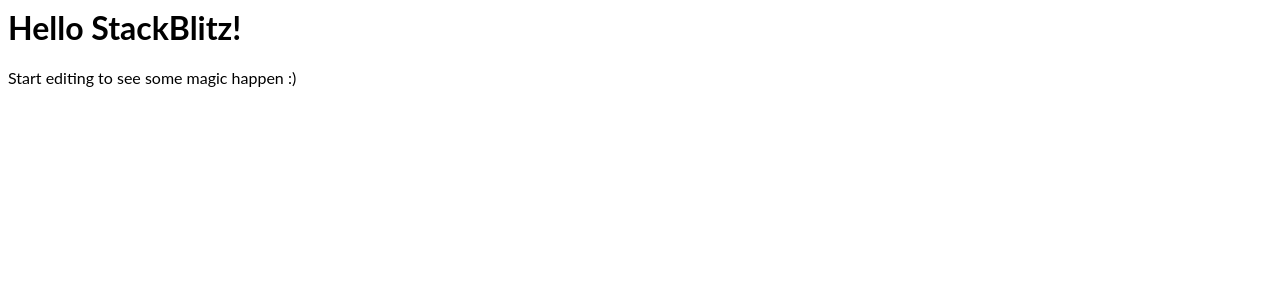
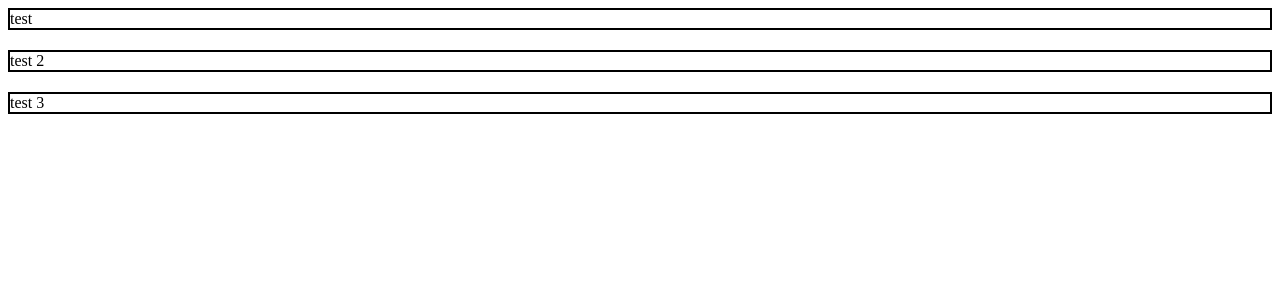
Before and after one commit to xmd5a/dnd-experiment, a React (Create React App) app: page / in a window 1280 px wide. Shown: the top 300 px of the page. Built offline with nearby package versions, Linux system fonts and the light colour scheme.

Commit message:
2 files modified, 4 added

```diff
--- a/App.tsx
+++ b/App.tsx
@@ -1,11 +1,10 @@
 import * as React from 'react';
-import './style.css';
+import { Section } from './components';
 
 export default function App() {
-  return (
-    <div>
-      <h1>Hello StackBlitz!</h1>
-      <p>Start editing to see some magic happen :)</p>
-    </div>
-  );
+  return [
+    <Section key={1}>test</Section>,
+    <Section key={2}>test 2</Section>,
+    <Section key={3}>test 3</Section>,
+  ];
 }
--- /dev/null
+++ b/components/Section/Section.styled.tsx
@@ -0,0 +1,16 @@
+import styled from 'styled-components';
+
+const Section = styled.section`
+  border: 2px solid #000;
+  margin-bottom: 20px;
+
+  &:hover {
+    cursor: pointer;
+  }
+
+  &:last-child {
+    margin-bottom: 0;
+  }
+`;
+
+export { Section };
--- /dev/null
+++ b/components/Section/index.ts
@@ -0,0 +1 @@
+export * from './Section.styled';
--- /dev/null
+++ b/components/index.ts
@@ -0,0 +1 @@
+export * from './Section';
--- a/package.json
+++ b/package.json
@@ -5,8 +5,11 @@
   "dependencies": {
     "@types/react": "^18.0.8",
     "@types/react-dom": "^18.0.2",
+    "@types/styled-components": "^5.1.25",
     "react": "^18.1.0",
-    "react-dom": "^18.1.0"
+    "react-dom": "^18.1.0",
+    "react-is": ">= 16.8.0",
+    "styled-components": "^5.3.5"
   },
   "scripts": {
     "start": "react-scripts start",
```
Also changed, not shown: components/Section/Section.tsx (added, +7 -0 lines).
